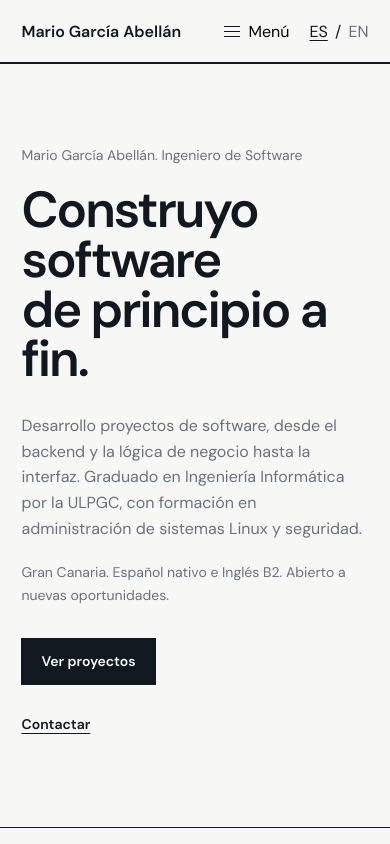
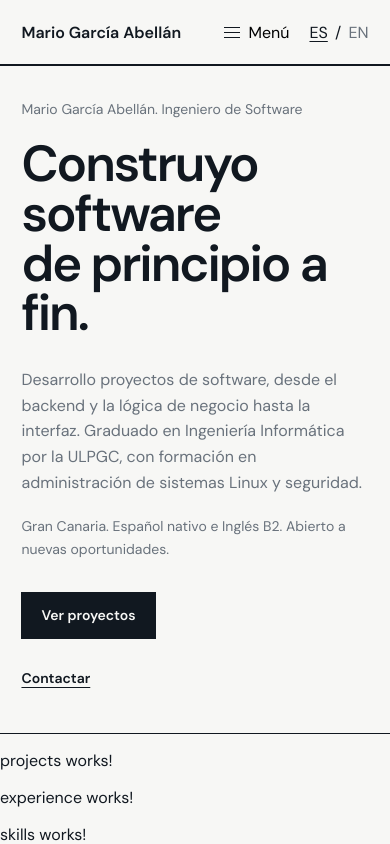
Before and after one commit to Mario-Grc/portfolio, an Angular app: page / in a window 390 px wide. Shown: the top 844 px of the page. Built offline with nearby package versions, Linux system fonts and the light colour scheme.

Commit message:
feat: change hero and header margin

```diff
--- a/src/app/components/hero/hero.scss
+++ b/src/app/components/hero/hero.scss
@@ -1,10 +1,11 @@
 .hero-section {
 	border-bottom: 1px solid;
-	padding: clamp(6rem, 15vw, 10rem) var(--space-page) clamp(5rem, 11vw, 8rem);
+    padding: clamp(2rem, 4vw, 3rem) var(--space-page);
 }
 
 .hero-content {
-	max-width: 44rem;
+	margin: 0 auto;
+	max-width: var(--content-width);
 }
 
 .hero-eyebrow,
@@ -72,10 +73,6 @@ h1 {
 }
 
 @media (max-width: 600px) {
-	.hero-section {
-		padding-top: 5rem;
-	}
-
 	h1 {
 	font-size: clamp(2.5rem, 13vw, 4rem);
 	}
--- a/src/app/components/navbar/navbar.html
+++ b/src/app/components/navbar/navbar.html
@@ -1,4 +1,5 @@
 <header class="site-header">
+	<div class="header-content">
 		<a class="personal-name" href="#inicio" (click)="closeMenu()">Mario García Abellán</a>
 
 		<button
@@ -40,4 +41,5 @@
 				(click)="setLanguage('en')"
 			>EN</button>
 		</div>
+	</div>
 </header>
--- a/src/app/components/navbar/navbar.scss
+++ b/src/app/components/navbar/navbar.scss
@@ -1,8 +1,14 @@
 .site-header {
+	border-bottom: 2px solid;
+	min-height: 64px;
+}
+
+.header-content {
 	align-items: center;
-	border-bottom: 2px solid;
 	display: grid;
 	grid-template-columns: minmax(0, 1fr) auto minmax(0, 1fr);
+	margin: 0 auto;
+	max-width: calc(var(--content-width) + (2 * var(--space-page)));
 	min-height: 64px;
 	padding: 0 var(--space-page);
 }
@@ -108,9 +114,12 @@
 
 @media (max-width: 960px) {
 	.site-header {
+		position: relative;
+	}
+
+	.header-content {
 		grid-template-columns: minmax(0, 1fr) auto auto;
-		padding: 0 var(--space-page);
-		position: relative;
+		width: 100%;
 	}
 
 	.menu-toggle {
--- a/src/styles.scss
+++ b/src/styles.scss
@@ -5,6 +5,7 @@
 	--color-border: #b9bcc1;
 	--color-accent: #3157ff;
 	--color-surface: #f7f7f5;
+	--content-width: 72rem;
 	--space-page: 5.5vw;
 }
 
```
Lines whose indentation alone changed are shown as unchanged.
